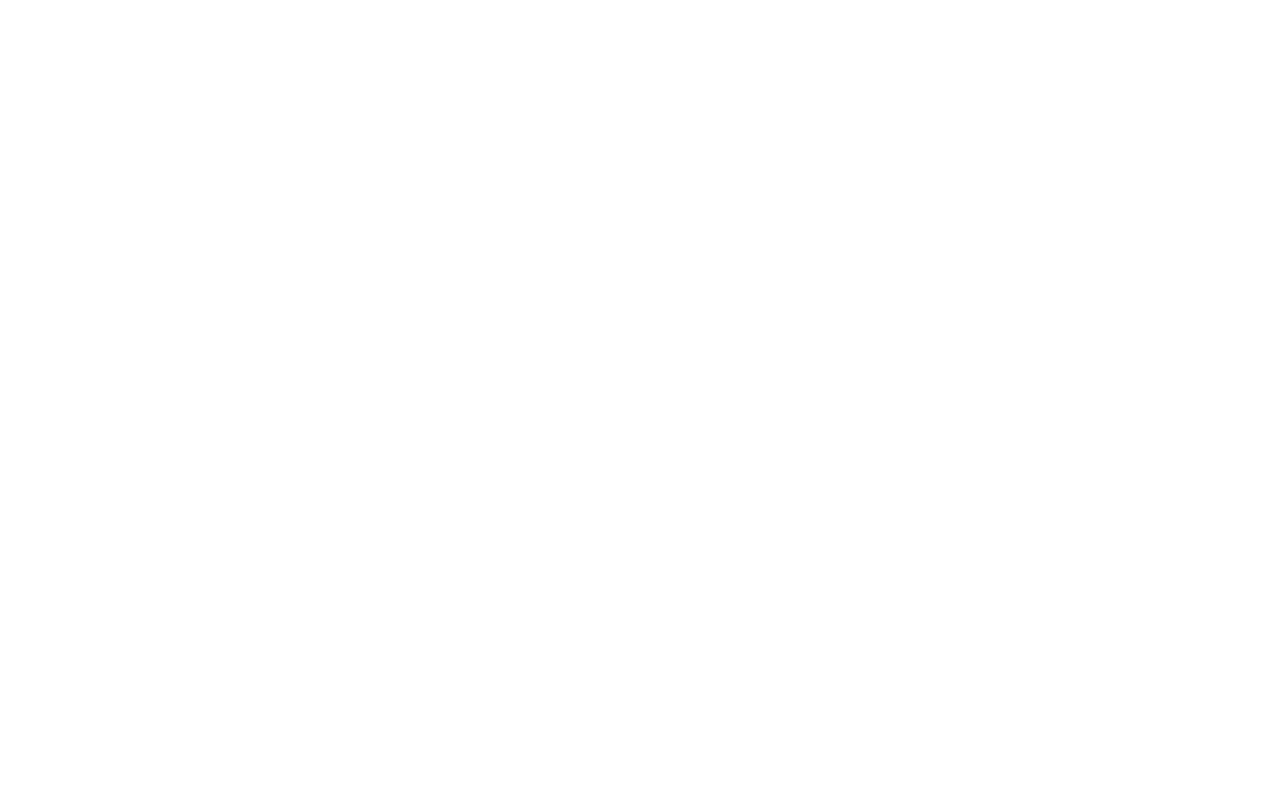
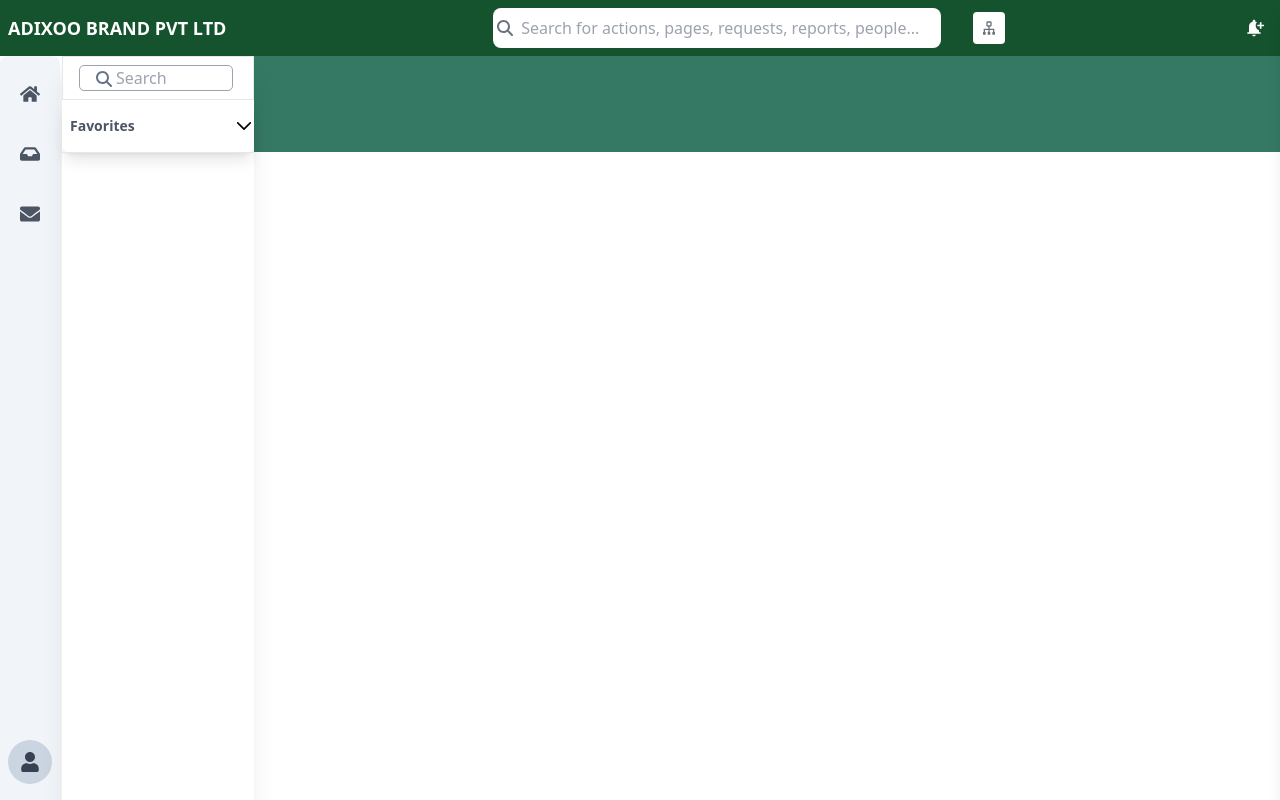
Before and after one commit to anshumanadxioo/HRone_frontend, a React (Vite) app: page /myprofile/social-profile in a window 1280 px wide. Before the commit this address had no page. Built offline with nearby package versions, Linux system fonts and the light colour scheme.

Commit message:
working on the user page

```diff
--- a/package.json
+++ b/package.json
@@ -11,6 +11,7 @@
   },
   "dependencies": {
     "@material-tailwind/react": "^2.1.9",
+    "axios": "^1.7.4",
     "react": "^18.3.1",
     "react-calendar": "^5.0.0",
     "react-datepicker": "^7.3.0",
--- a/src/App.jsx
+++ b/src/App.jsx
@@ -5,6 +5,8 @@
 import LoginPage from './pages/login/LoginPage'
 import ReferTalent from './home/highlights/ReferTalent'
 import Index from './home'
+import SocialProfile from './pages/myProfile/SocialProfile'
+import Layout from './Layout'
 
 function App() {
   return (
@@ -14,8 +16,10 @@
     <Route path='/signup' element={<SignUp />} />
     <Route path='/login' element={<LoginPage />} />
     <Route path='/forgetpassword' element={<Forgetpassword/>}/>
+      <Route element={<Layout/>}>
     <Route path='/home' element={<Index/>}/>
-    {/* <Route path='/highlights/refertalent'element={<ReferTalent/>}/> */}
+    <Route path='/myprofile/social-profile' element={<SocialProfile/>} />
+    </Route>
     </Routes>
     </>
   )
--- /dev/null
+++ b/src/Layout.jsx
@@ -0,0 +1,16 @@
+import React from 'react'
+import Header from './home/Header'
+import Sidebar from './home/Sidebar'
+import { Outlet } from 'react-router-dom'
+
+function Layout() {
+  return (
+    <div className='fixed w-full h-full'>
+      <Header/>
+      <Sidebar/>
+      <Outlet/>
+    </div>
+  )
+}
+
+export default Layout
--- a/src/home/Index.jsx
+++ b/src/home/Index.jsx
@@ -1,7 +1,5 @@
 import React from 'react'
 import UserInfo from './UserInfo'
-import Sidebar from './Sidebar'
-import Header from './Header'
 import HighlightAccordion from './highlights/Accordian'
 import UserFeed from './UserFeed'
 import Inbox from './Inbox'
@@ -9,18 +7,13 @@
 
 function Index() {
   return (
-    <div className=' bg-slate-100 w-full h-full fixed'>
-
-        <Header/>
-        <Sidebar/>
+    <div className=' bg-slate-100 w-full  '>
         <UserInfo/>
         <div className="flex items-center justify-between  h-screen px-4 -mt-2  ">
         <HighlightAccordion/>
         <UserFeed/>
         <Inbox />
         </div>
-
-
     </div>
   )
 }
--- a/src/home/Sidebar.jsx
+++ b/src/home/Sidebar.jsx
@@ -1,9 +1,11 @@
 import React from 'react';
 import { FaHome, FaInbox, FaEnvelope, FaUser } from 'react-icons/fa';
+import { useNavigate } from 'react-router-dom';
 
 function Sidebar() {
+    const navigate=useNavigate();
   return (
-    <div className='absolute'>
+    <div className='fixed'>
       <div className='w-[60px] min-h-[100vh] bg-slate-100  shadow-lg rounded-lg flex flex-col items-center py-4'>
         {/* Home Icon */}
         <div className='p-3 rounded-lg hover:bg-gray-200 flex items-center justify-center'>
@@ -24,8 +26,8 @@
         <div className='flex-grow'></div>
 
         {/* Profile Icon */}
-        <div className='p-3 rounded-full bg-slate-300  mb-14 flex items-center justify-center'>
-          <FaUser className='text-gray-700 text-xl' />
+        <div className='p-3 rounded-full bg-slate-300  mb-14 flex items-center justify-center cursor-pointer'>
+          <FaUser className='text-gray-700 text-xl ' onClick={()=>navigate('/myprofile/social-profile')} />
         </div>
       </div>
     </div>
--- a/src/home/UserFeed.jsx
+++ b/src/home/UserFeed.jsx
@@ -5,13 +5,13 @@
 
 const UserFeed = () => {
   return (
-    <div className=' overflow-hidden mb-44 '>
-          <div className="pl-2 h-screen ">
-      <div className="relative ml-4 mt-[220px]">
+    <div>
+          <div className="pl-2  ">
+      <div className="relative ml-4">
         <p className="text-xl font-semibold mb-4 ">Feed</p>
         <IoFilterOutline className="absolute top-0 right-0 mr-1 text-2xl" />
       </div>
-      <div className="flex flex-col items-start ml-2 w-full max-w-lg px-4 shadow-2xl overflow-y-auto h-[calc(100vh-220px)]">
+      <div className="flex flex-col items-start ml-2 w-full max-w-lg px-4 shadow-2xl overflow-y-auto h-[calc(100vh-100px)]">
         <div className="flex items-center mb-2">
           <img
             src="/temp-profile.jpg"
--- a/src/home/UserInfo.jsx
+++ b/src/home/UserInfo.jsx
@@ -10,7 +10,7 @@
   };
 
   return (
-    <div className='ml-[64px] bg-customGreen text-white p-4'>
+    <div className='ml-[64px]  bg-customGreen text-white p-4'>
       <div className='flex justify-between'>
         <div>
           <p className='text-2xl font-bold'>Hello, Anshuman!</p>
--- /dev/null
+++ b/src/pages/myProfile/SocialProfile.jsx
@@ -0,0 +1,55 @@
+import { Accordion, AccordionBody, AccordionHeader } from '@material-tailwind/react'
+import React, { useState } from 'react'
+
+import { FaMagnifyingGlass } from 'react-icons/fa6'
+function Icon({ id, open }) {
+  return (
+    <svg
+      xmlns="http://www.w3.org/2000/svg"
+      fill="none"
+      viewBox="0 0 24 24"
+      strokeWidth={2}
+      stroke="currentColor"
+      className={`${id === open ? "rotate-180" : ""} h-5 w-5 transition-transform`}
+    >
+      <path strokeLinecap="round" strokeLinejoin="round" d="M19.5 8.25l-7.5 7.5-7.5-7.5" />
+    </svg>
+  );
+}
+function SocialProfile() {
+  const [open, setOpen] = useState(0);
+  const handleOpen = (value) => setOpen(open === value ? 0 : value);
+  return (
+    <div>
+     <div className='absolute ml-[62px] h-24 bg-customGreen text-white p-4 z-20 w-[100vw]'>
+     </div>
+     <div className='absolute bg-white shadow-xl h-[100vh] w-[15vw] ml-[62px] z-30'>
+      <div className='border border-white-600 w-[15vw] py-2 '>
+      <div className='flex bg-white   rounded-[5px]    border-[1px] border-gray-400 items-start w-[12vw] ml-4 '>
+        <FaMagnifyingGlass className=' text-slate-500 text-xl mt-[5px]  w-12 h-4'/>
+        <input placeholder='Search' className='w-[5vw] -ml-3 outline-none'/>
+      </div>
+      </div>
+      <div>
+      <Accordion
+            open={open === 1}
+            icon={<Icon id={1} open={open} />}
+            className="bg-white bg-opacity-50 backdrop-blur-lg shadow-lg rounded-lg"
+          >
+            <AccordionHeader
+              onClick={() => handleOpen(1)}
+            >
+              <p className='text-sm ml-2 text-gray-600'>Favorites</p>
+            </AccordionHeader>
+            <AccordionBody className="overflow-hidden transition-max-height duration-100 ease-in-out">
+
+            </AccordionBody>
+          </Accordion>
+      </div>
+
+     </div>
+    </div>
+  )
+}
+
+export default SocialProfile
--- a/src/pages/signup/SignUp.jsx
+++ b/src/pages/signup/SignUp.jsx
@@ -1,3 +1,4 @@
+import axios from 'axios';
 import React, { useState } from 'react';
 import { FaApple, FaGoogle } from 'react-icons/fa';
 import { useNavigate } from 'react-router-dom';
@@ -15,13 +16,33 @@
   }))
 
 }
-const handleSubmit=(e)=>{
+const handleSubmit=async(e)=>{
   e.preventDefault();
-console.log(formData)
+  try{
+  console.log(formData)
+  const result=await registerUser(formData)
+  console.log("Registration successful")
+}
+catch(err){
+  console.log("Registration fail",err)
+}
 }
 const navigate=useNavigate();
 const handleClick=()=>{
  navigate('/login');
+}
+const REGISTER_URL='https://tzqnlpfh-3000.inc1.devtunnels.ms/register'
+const registerUser=async (formdata)=>{
+try{
+  const res= await axios.post(REGISTER_URL,formdata)
+  console.log(res.data);
+
+  return res.data
+}
+catch(err){
+  console.log("Error while registering user",err);
+  throw err;
+}
 }
   return (
     <div className='flex w-full h-screen responsive-main_div'>
```
Also changed, not shown: 1 other file (tests, documents, lock files or other folders).
